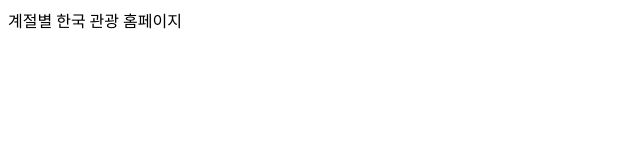
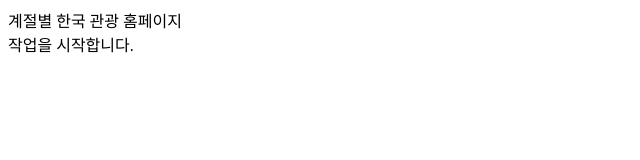
Before and after one commit to sonjongmin1/TouristWebsite, a plain HTML site: page index.html in a window 1280 px wide. Shown: the whole page, without its empty margins (0-640 px from the left). Drawn offline with Linux system fonts and the light colour scheme.

Commit message:
featureMainPage

```diff
--- a/index.html
+++ b/index.html
@@ -7,5 +7,6 @@
 </head>
 <body>
     <div>계절별 한국 관광 홈페이지</div>
+    <div>작업을 시작합니다.</div>
 </body>
 </html>
```
